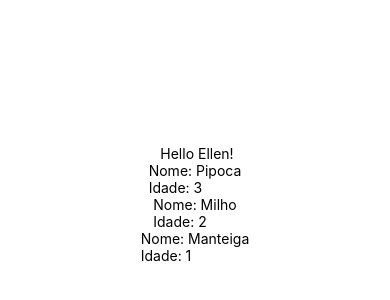
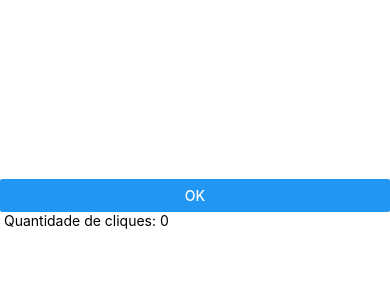
Before and after one commit to analeticiaaraujo/pmovelProjeto, a React Native app: screen / in a window 390 px wide. Shown: the part 218-518 px from the top of the page. Built offline with nearby package versions, Linux system fonts and the light colour scheme.

Commit message:
cria interface para contagem de cliques

```diff
--- a/App.js
+++ b/App.js
@@ -1,8 +1,9 @@
 import { StatusBar } from 'expo-status-bar';
 import { StyleSheet, Text, View } from 'react-native';
 import Gato from './Gato';
+import Cliques from './Cliques';
 
-export default function App() {
+function App() {
   return (
     <View style={styles.container}>
       <Text> Hello Ellen!</Text>
@@ -14,6 +15,8 @@
   );
 }
 
+export default Cliques;
+
 const styles = StyleSheet.create({
   container: {
     flex: 1,
--- /dev/null
+++ b/Cliques.js
@@ -0,0 +1,17 @@
+import {useState} from "react";
+import { Button, Text, View } from "react-native";
+
+const Cliques = () => {
+    const [cliques, setCliques] = useState(0);
+
+    return(
+        <View style={{flex: 1, justifyContent: 'center'}}>
+            <Button title = "OK" onPress = {() => {
+                setCliques(cliques + 1);
+            }} />
+        <Text> Quantidade de cliques: {cliques} </Text>
+        </View>
+    )
+}
+
+export default Cliques;
```
